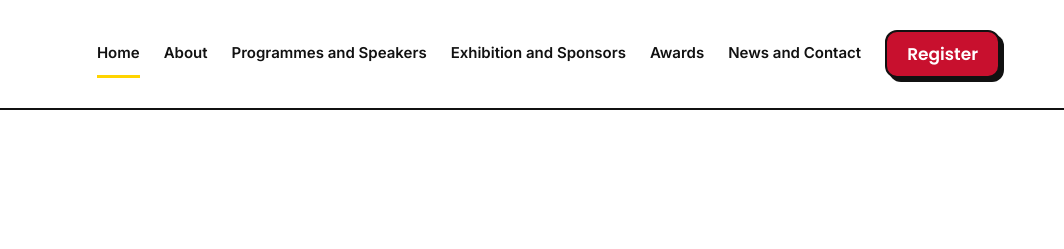
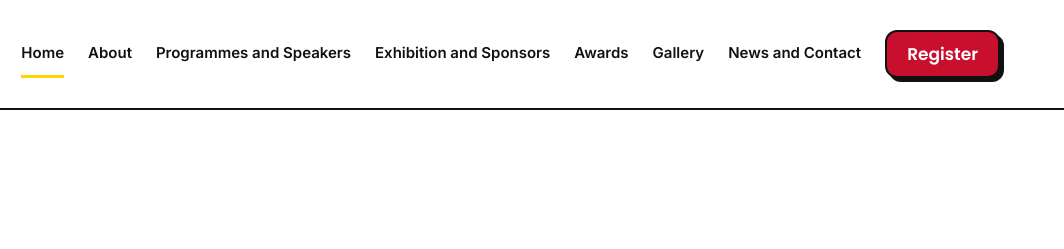
Before and after one commit to Popoeson/African_brands_congress, a website: page index.html in a window 1280 px wide. Shown: the top 249 px of the page, 216-1280 px from the left. Drawn offline with Linux system fonts and the light colour scheme.

Commit message:
Update index.html

```diff
--- a/index.html
+++ b/index.html
@@ -45,7 +45,7 @@
           <li><a href="/programme">Programmes and Speakers</a></li>
           <li><a href="/exhibition">Exhibition and Sponsors</a></li>
           <li><a href="/awards">Awards</a></li>
-      <!--    <li><a href="/gallery">Gallery</a></li> -->
+          <li><a href="/gallery">Gallery</a></li>
           <li><a href="/news-contact">News and Contact</a></li>
           <li class="nav__mobile-only"><a href="/register" data-register-cta-short>Register</a></li>
         </ul>
```
